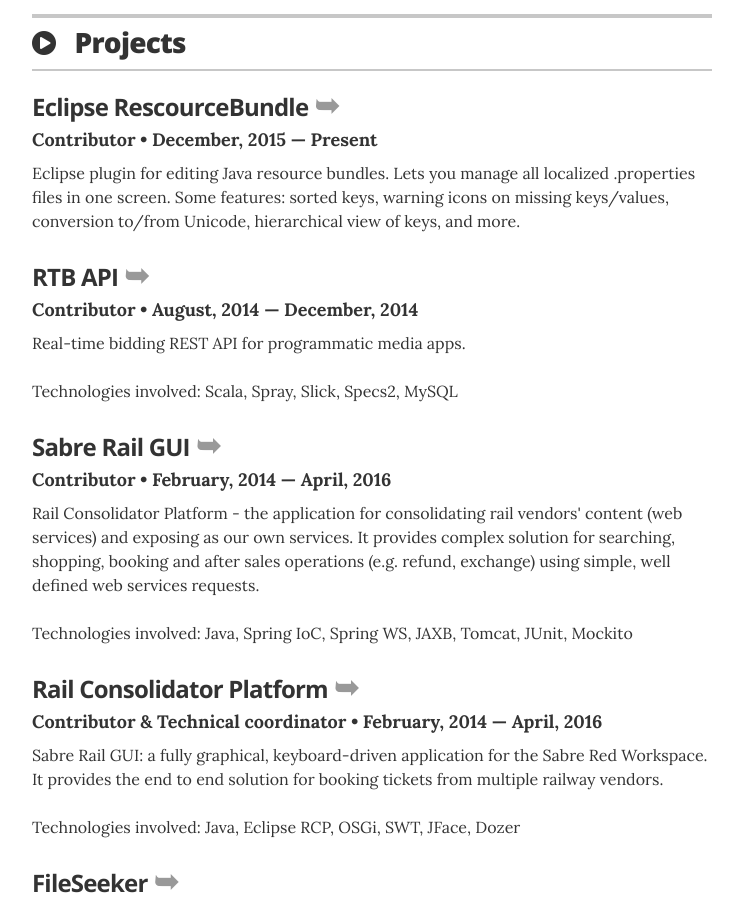
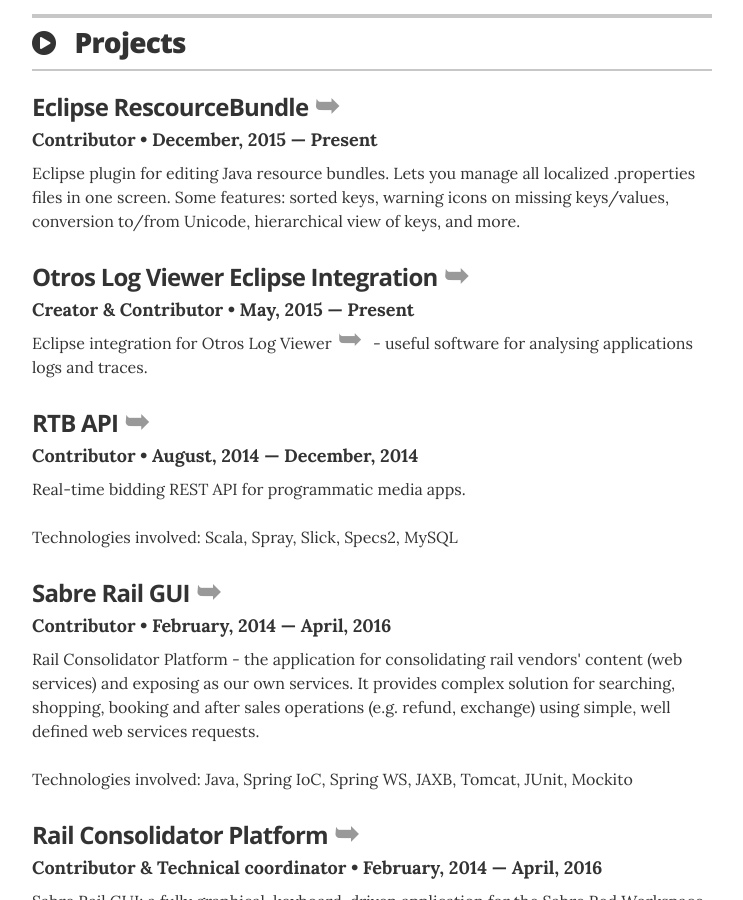
Before and after one commit to k0ner/resume, a Jekyll site: the page built from index.html, in a window 1280 px wide and 900 px high, scrolled down 2911 px. Shown: the whole window, without its empty margins (268-1011 px from the left). Built offline with Jekyll 4.4.1, drawn with Linux system fonts in a browser that asks for light colours; nearby versions of some CDN libraries.

Commit message:
add OLV eclipse integration to projects

```diff
--- a/_layouts/resume.html
+++ b/_layouts/resume.html
@@ -200,6 +200,12 @@
           <p class="resume-item-copy">Eclipse plugin for editing Java resource bundles. Lets you manage all localized .properties files in one screen. Some features: sorted keys, warning icons on missing keys/values, conversion to/from Unicode, hierarchical view of keys, and more.</p>
         </div>
 
+         <div class="resume-item">
+          <h3 class="resume-item-title"><a href="https://github.com/k0ner/olv-eclipse-integration" target="blank">Otros Log Viewer Eclipse Integration</a></h3>
+          <h4 class="resume-item-details">Creator & Contributor &bull; May, 2015 &mdash; Present</h4>
+          <p class="resume-item-copy">Eclipse integration for <a href="https://github.com/otros-systems/otroslogviewer">Otros Log Viewer</a> - useful software for analysing applications logs and traces.</p>
+        </div>
+
         <div class="resume-item">
           <h3 class="resume-item-title"><a href="http://merchenta.io" target="blank">RTB API</a></h3>
           <h4 class="resume-item-details">Contributor &bull; August, 2014 &mdash; December, 2014</h4>
```
